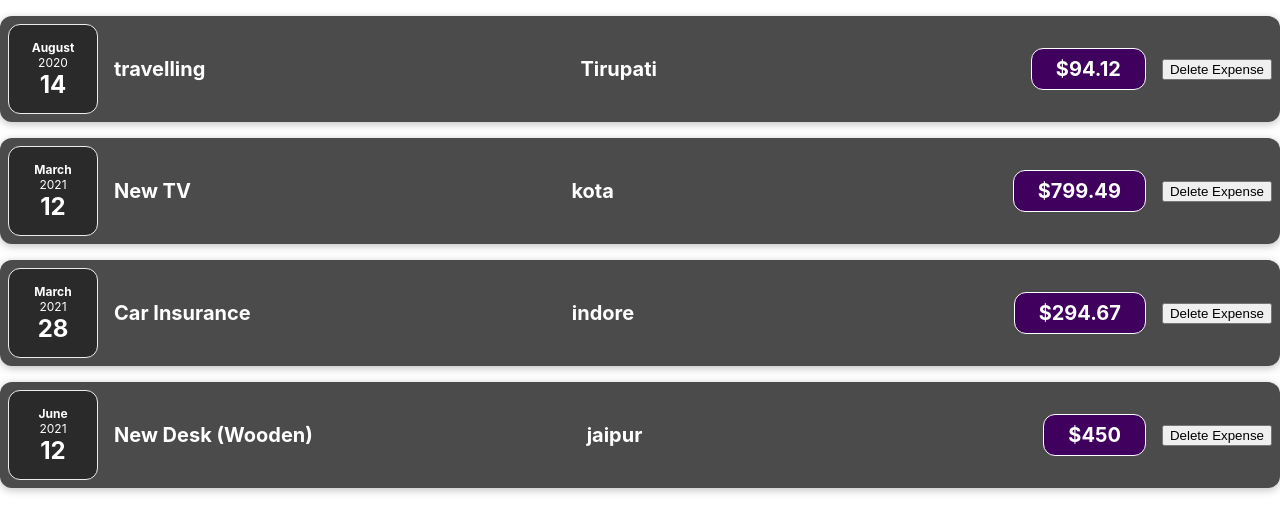
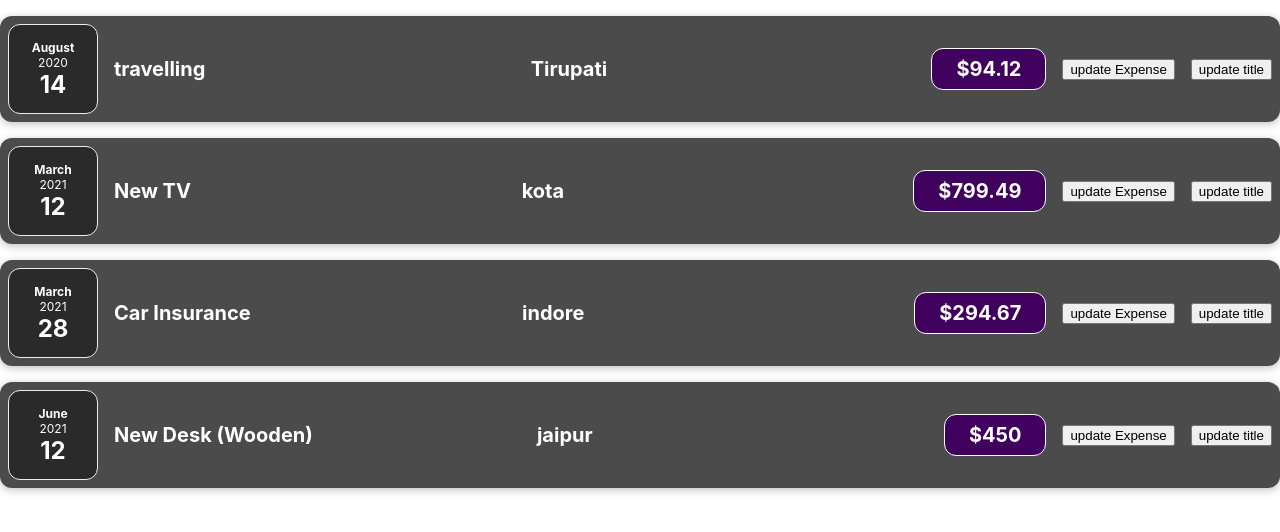
Before and after one commit to Akshat2106/React, a React (Create React App) app: page / in a window 1280 px wide. Shown: the top 532 px of the page. Built offline with nearby package versions, Linux system fonts and the light colour scheme.

Commit message:
advance react task3

```diff
--- a/src/components/ExpenseItem.js
+++ b/src/components/ExpenseItem.js
@@ -1,12 +1,21 @@
+import React,{useState} from 'react';
 import ExpenseDate from './ExpenseDate'
 import ExpenseAmount from './ExpenseDetails'
 import './ExpenseItem.css'
 
 const ExpenseItem=(props)=>{
-    const deleteExpense = () => {
-        document.getElementById('delete');
+    const [title,setTitle]=useState(props.title);
+  const [expense,setExpense]=useState(props.amount);
+
+    const click = () => {
+        setTitle("updated");
+        console.log(title);
     };
+    const clickUpdate=()=>{
+        setExpense("100");
+    }
     return (
+
         <div className="expense-item">
             <ExpenseDate date={props.date}/>
             <div className="expense-item__description">
@@ -15,7 +24,9 @@ const ExpenseItem=(props)=>{
                 <div>
                 <ExpenseAmount amount={props.amount}/>
             </div>
-            <button onClick={deleteExpense}>Delete Expense</button>
+            <button onClick={clickUpdate}>update Expense</button>
+            <button onClick={click}>update title</button>
+
             </div>
         </div>
 
```
